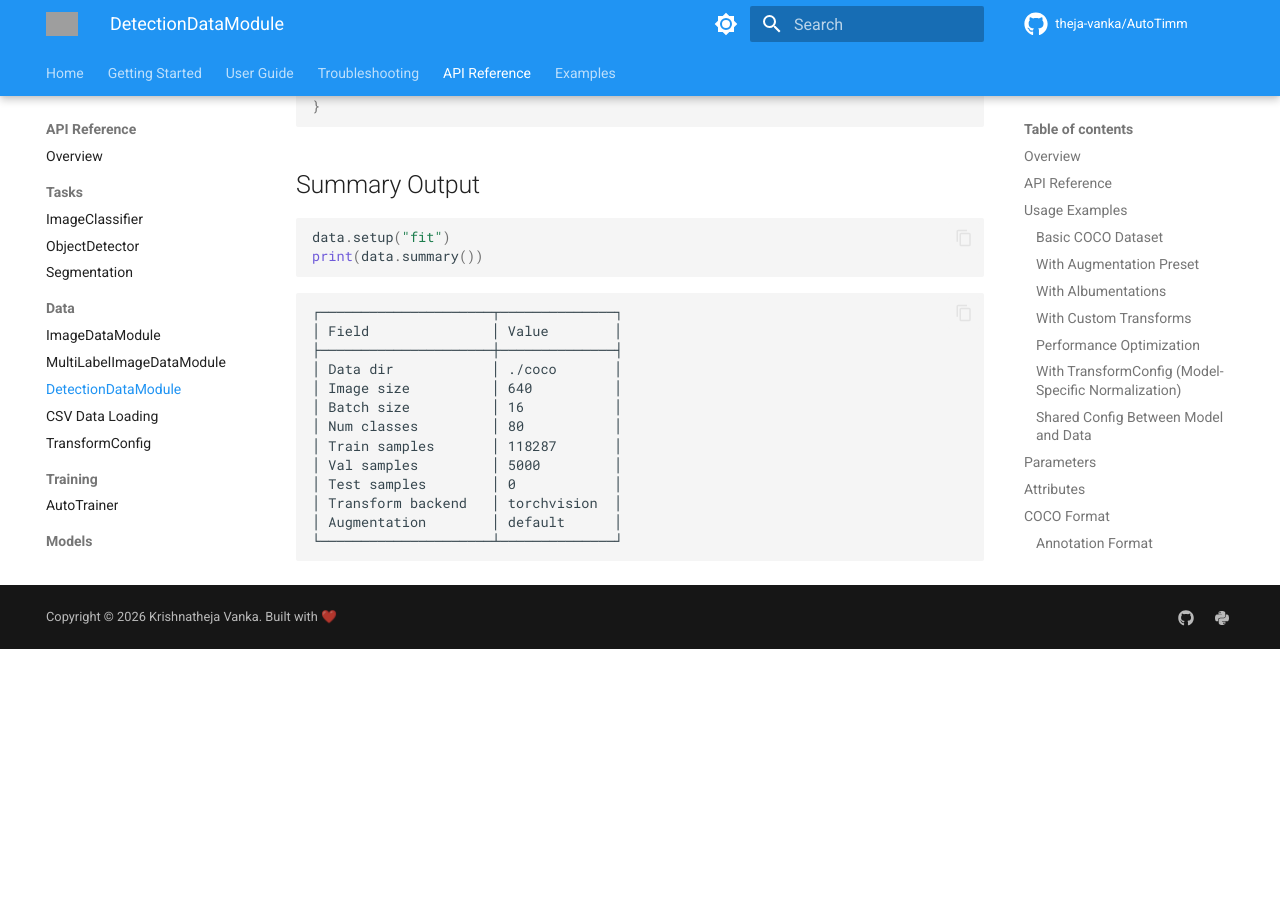
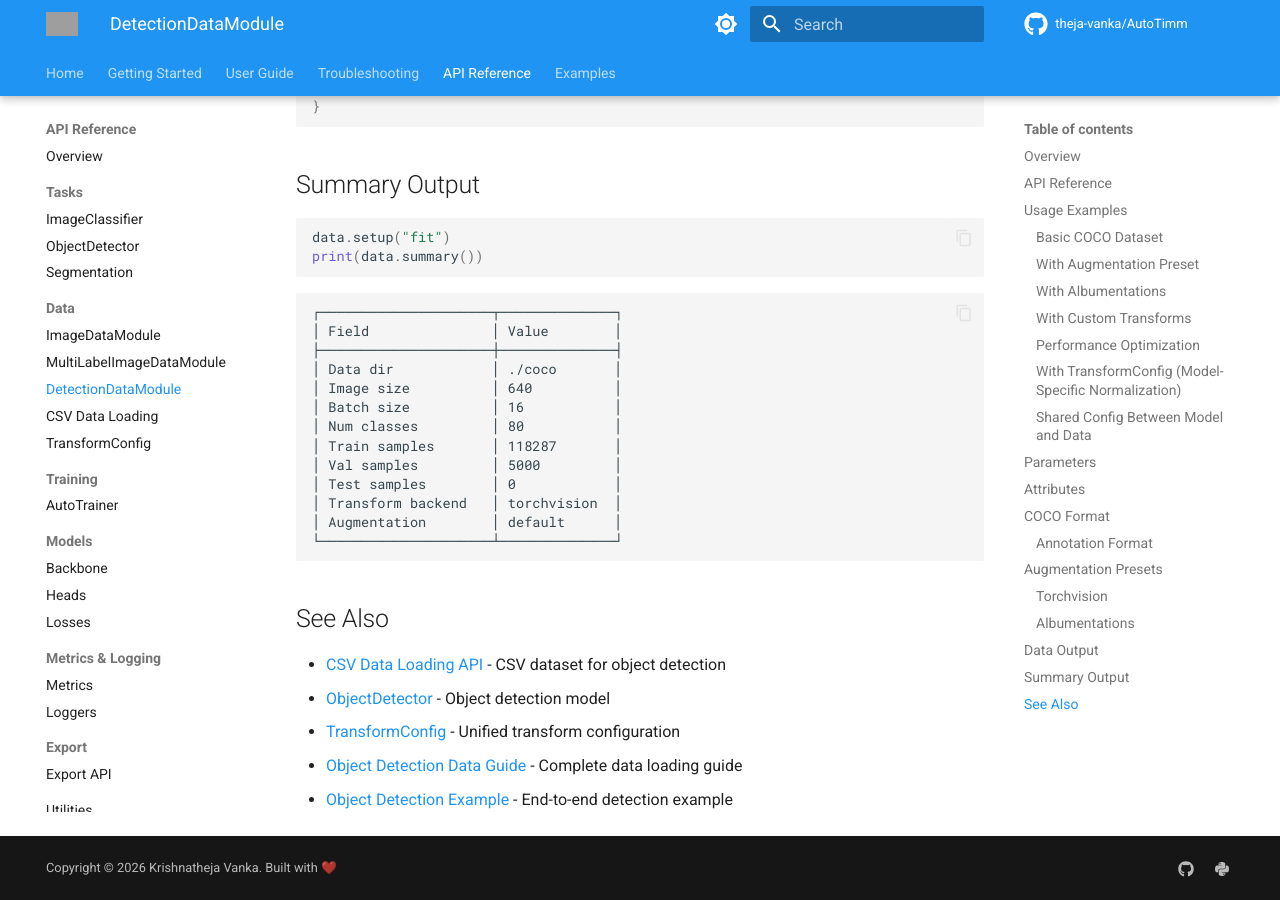
Before and after one commit to theja-vanka/AutoTimm, an MkDocs documentation site: the page built from docs/api/detection_data.md, in a window 1280 px wide and 900 px high, scrolled down 6085 px. Built offline with MkDocs 1.6.1 and Material for MkDocs 9.7.7, drawn with Linux system fonts in a browser that asks for light colours; comment, search, counter and statistics services are not loaded; before the commit the page ends 6734 px from its top, so only the background shows below that; grey boxes are pictures that could not be loaded.

Commit message:
refactor: docs w.r.t csv data

````diff
--- a/docs/api/detection_data.md
+++ b/docs/api/detection_data.md
@@ -284,3 +284,11 @@
 │ Augmentation        │ default      │
 └─────────────────────┴──────────────┘
 ```
+
+## See Also
+
+- [CSV Data Loading API](csv_data.md#csvdetectiondataset) - CSV dataset for object detection
+- [ObjectDetector](detection.md) - Object detection model
+- [TransformConfig](transforms.md) - Unified transform configuration
+- [Object Detection Data Guide](../user-guide/data-loading/object-detection-data.md) - Complete data loading guide
+- [Object Detection Example](../examples/tasks/object-detection.md) - End-to-end detection example
````
Also changed, not shown: docs/api/data.md (+8 -0 lines), docs/api/multilabel_data.md (+7 -0 lines).
